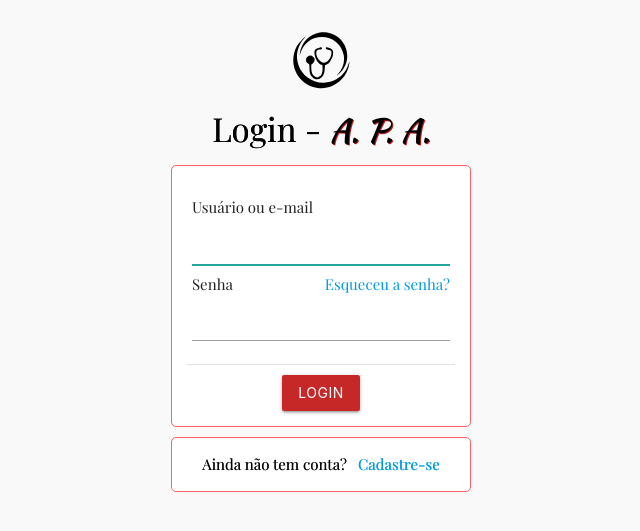
After one commit to lbourbon/apa_python, a Django app: page /login/ in a window 1280 px wide. The commit adds this page. Shown: the top 531 px of the page, without its empty margins (319-959 px from the left). Run offline with Django 3.2, Linux system fonts and the light colour scheme.

Commit message:
AddLogin

```diff
--- a/apa/settings.py
+++ b/apa/settings.py
@@ -107,3 +107,5 @@ USE_TZ = True
 STATIC_URL = '/static/'
 STATICFILES_DIRS = ['static']
 STATIC_ROOT = os.path.join(BASE_DIR, 'staticfiles')
+
+LOGIN_REDIRECT_URL = 'restrita'
--- a/apa/urls.py
+++ b/apa/urls.py
@@ -1,6 +1,6 @@
 from django.contrib import admin
-from django.urls import path
-from homepage.views import Home, Teste, Precos, About
+from django.urls import path, include
+from homepage.views import Home, Teste, Precos, About, Restrita
 
 urlpatterns = [
     path('admin/', admin.site.urls),
@@ -8,5 +8,6 @@ urlpatterns = [
     path('teste/', Teste.as_view(), name='teste'),
     path('precos/', Precos.as_view(), name='precos'),
     path('about/', About.as_view(), name='about'),
-    path('about/', About.as_view(), name='about'),
+    path('restrita/', Restrita.as_view(), name='restrita'),
+    path('', include('django.contrib.auth.urls')),
 ]
--- a/homepage/views.py
+++ b/homepage/views.py
@@ -1,3 +1,4 @@
+from django.contrib.auth.mixins import LoginRequiredMixin
 from django.shortcuts import render
 from django.views.generic import TemplateView
 
@@ -12,3 +13,6 @@ class Precos(TemplateView):
 
 class About(TemplateView):
     template_name='about.html'
+
+class Restrita(LoginRequiredMixin, TemplateView):
+    template_name='restrita.html'
--- a/templates/homepage/navbar.html
+++ b/templates/homepage/navbar.html
@@ -8,7 +8,7 @@
             <li><a href="{% url 'teste' %}">Teste</a></li>
             <li><a href="{% url 'precos' %}">Preços</a></li>
             <li><a href="{% url 'about' %}">About</a></li>
-            <li><a href="{ url 'login' %}">Login</a></li>
+            <li><a href="{% url 'login' %}">Login</a></li>
             <li><a href="{ url 'cadastro' %}" class="btn red darken-4" >Cadastre-se</a></li>
         </ul>
     </div>
@@ -19,7 +19,7 @@
     <li><a href="{% url 'teste' %}">Teste Grátis</a></li>
     <li><a href="{% url 'precos' %}">Preços</a></li>
     <li><a href="{% url 'about' %}">About</a></li>
-    <li><a href="Login">Login</a></li>
+    <li><a href="{% url 'login' %}">Login</a></li>
     <li><a href="cadastro">Cadastre-se</a></li>
 </ul>
 
--- /dev/null
+++ b/templates/registration/login.html
@@ -0,0 +1,81 @@
+{% extends "base.html" %}
+
+{% block main %}
+<style>
+.mycenter {
+    margin: 0 auto;
+    width: 300px;
+}
+#logo {
+    width: 60px;
+    height: 60px;
+    margin: 30px 5px 0px 5px;
+}
+.textonormal{
+    font-family: 'Playfair Display', serif;
+    text-shadow: 0px 0px;
+}
+#div-logo{
+    text-shadow: 1px 1px #b71c1c;
+    color: black;
+    font-family: 'Kaushan Script', cursive;
+    font-size:  2.2em;
+}
+.caixa{
+    border: 1px solid rgb(254, 97, 106);
+    border-radius: 5px;
+    margin-top: 10px;
+    padding: 15px;
+    background: white;
+}
+body {background: rgb(249, 249, 249);}
+input[type=submit] {margin-top: 10px;}
+
+</style>
+
+<div class="container">
+    <div class="row">
+        <div class="col s12 center-align">
+            <a href="{% url 'home' %}" class="brand-logo" id="div-logo"><i class="material-icons">
+                <img src="../static/logo.svg" id="logo" alt="logo"></i><br>
+                <span class="textonormal">Login - </span>A. P. A.</a>
+            <div class="mycenter caixa">
+                {% if form.errors %}
+                <p>Your username and password didn't match. Please try again.</p>
+                {% endif %}
+
+                {% if next %}
+                {% if user.is_authenticated %}
+                <p>Your account doesn't have access to this page. To proceed,
+                    please login with an account that has access.</p>
+                {% else %}
+                <p>Please login to see this page.</p>
+                {% endif %}
+                {% endif %}
+
+                <form method="post" action="{% url 'login' %}">
+                    {% csrf_token %}
+                    <table class="highlight">
+                        <tr>
+                            <td>Usuário ou e-mail
+                                {{ form.username }}
+        {# -->> TODO: Configurar o reset do password #}
+                                Senha <a class="right" href="{% url 'password_reset' %}">Esqueceu a senha?</a>
+                                {{ form.password }}
+                            </td>
+                        </tr>
+                    </table>
+                    <input type="submit" value="login" class="btn red darken-3">
+                    <input type="hidden" name="next" value="{{ next }}">
+                </form>
+            </div>
+            <div class="mycenter caixa">
+                <div class="textonormal">Ainda não tem conta? &nbsp<a href="{ url 'cadastro' %}"> Cadastre-se</a></div>
+
+            </div>
+        </div>
+    </div>
+    <div class="row">
+    </div>
+</div>
+{% endblock %}
```
Also changed, not shown: templates/restrita.html (added, +17 -0 lines), db.sqlite3.
